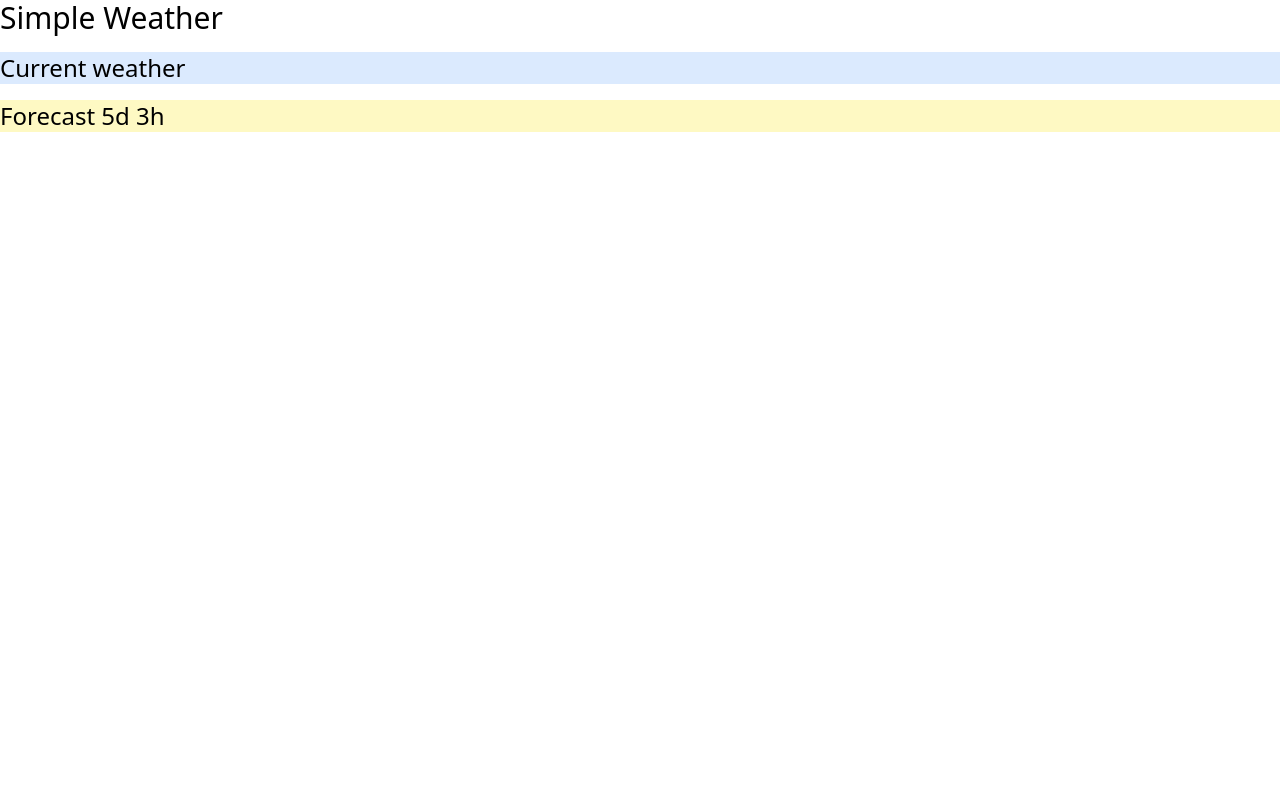
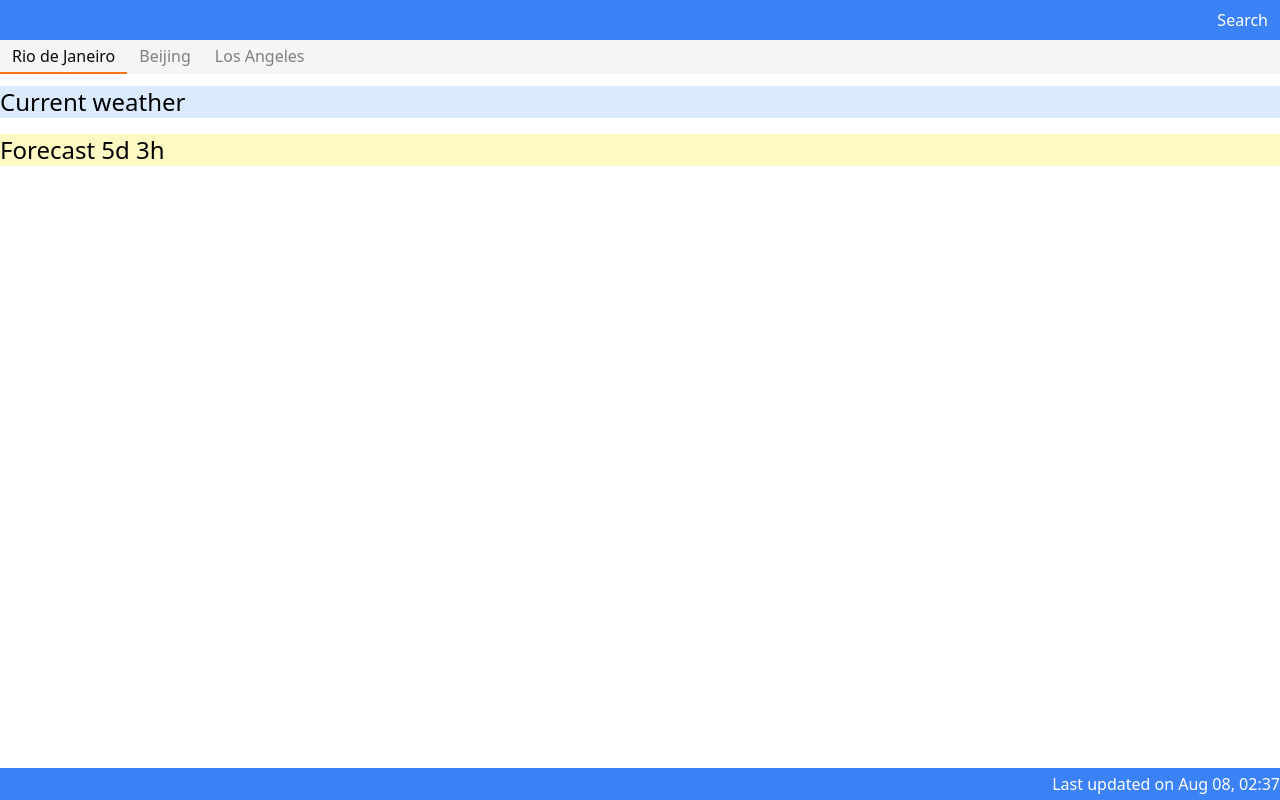
Before and after one commit to arthurcoser/testproject_weather_2, a Vue app: page / in a window 1280 px wide. Built offline with nearby package versions, Linux system fonts and the light colour scheme; no server answers.

Commit message:
Create layout bor app bar and city tabs

```diff
--- a/src/App.vue
+++ b/src/App.vue
@@ -1,7 +1,5 @@
 <template>
-  <div class="container mx-auto">
-    <router-view />
-  </div>
+  <router-view />
 </template>
 
 <script setup lang="ts">
--- /dev/null
+++ b/src/layouts/LayoutDefault.vue
@@ -0,0 +1,84 @@
+<template>
+  <div class="flex flex-col min-h-screen">
+    <div class="bg-blue-500 text-white py-1">
+      <div class="container mx-auto h-full flex items-center justify-between">
+        <div class="text-xl font-medium">{{ appTitle }}</div>
+        <button class="hover:bg-black/10 rounded px-3 py-1">Search</button>
+      </div>
+    </div>
+    <div class="bg-neutral-100">
+      <div class="container mx-auto">
+        <button
+          v-for="city in cities"
+          :key="city.id"
+          :class="[
+            'py-1 px-3 border-b-2 hover:bg-black/5',
+            `${selectedCityId === city.id ? 'border-b-orange-500 text-neutral-950' : 'border-b-neutral-100 text-neutral-950/50'}`,
+          ]"
+          @click="selectedCityId = city.id"
+        >
+          {{ city.name }}
+        </button>
+      </div>
+    </div>
+    <div class="flex-grow">
+      <div class="container mx-auto py-3">
+        <router-view />
+      </div>
+    </div>
+    <div class="bg-blue-500 text-white py-1">
+      <div class="container mx-auto h-full flex items-center justify-end">
+        Last updated on
+        {{
+          new Date().toLocaleString("en", {
+            month: "short",
+            day: "2-digit",
+            hour: "2-digit",
+            minute: "2-digit",
+            hour12: false,
+          })
+        }}
+      </div>
+    </div>
+  </div>
+</template>
+
+<script setup lang="ts">
+import { ref } from "vue";
+import { City } from "../types/custom.types";
+
+// DATA
+
+const appTitle = import.meta.env.VITE_APP_TITLE;
+
+const selectedCityId = ref(3451190);
+const cities: City[] = [
+  {
+    id: 3451190,
+    name: "Rio de Janeiro",
+    stateCode: 21,
+    countryCode: "BR",
+    countryFull: "Brazil",
+    lat: -22.90278,
+    lon: -43.2075,
+  },
+  {
+    id: 1816670,
+    name: "Beijing",
+    stateCode: 22,
+    countryCode: "CN",
+    countryFull: "Paracel Islands",
+    lat: 39.9075,
+    lon: 116.39723,
+  },
+  {
+    id: 5368361,
+    name: "Los Angeles",
+    stateCode: "CA",
+    countryCode: "US",
+    countryFull: "United States",
+    lat: 34.05223,
+    lon: -118.24368,
+  },
+];
+</script>
--- a/src/pages/Home.vue
+++ b/src/pages/Home.vue
@@ -1,11 +1,10 @@
 <template>
-  <h1 class="text-3xl font-medium mb-4">Simple Weather</h1>
   <div class="bg-blue-100 mb-4">
-    <h2 class="text-2xl">Current weather</h2>
+    <h1 class="text-2xl">Current weather</h1>
     <pre>{{ weatherData }}</pre>
   </div>
   <div class="bg-yellow-100 mb-4">
-    <h2 class="text-2xl">Forecast 5d 3h</h2>
+    <h1 class="text-2xl">Forecast 5d 3h</h1>
     <pre>{{ forecastData }}</pre>
   </div>
 </template>
```
Also changed, not shown: src/router/index.ts (+6 -1 lines), src/types/custom.types.ts (added, +9 -0 lines).
